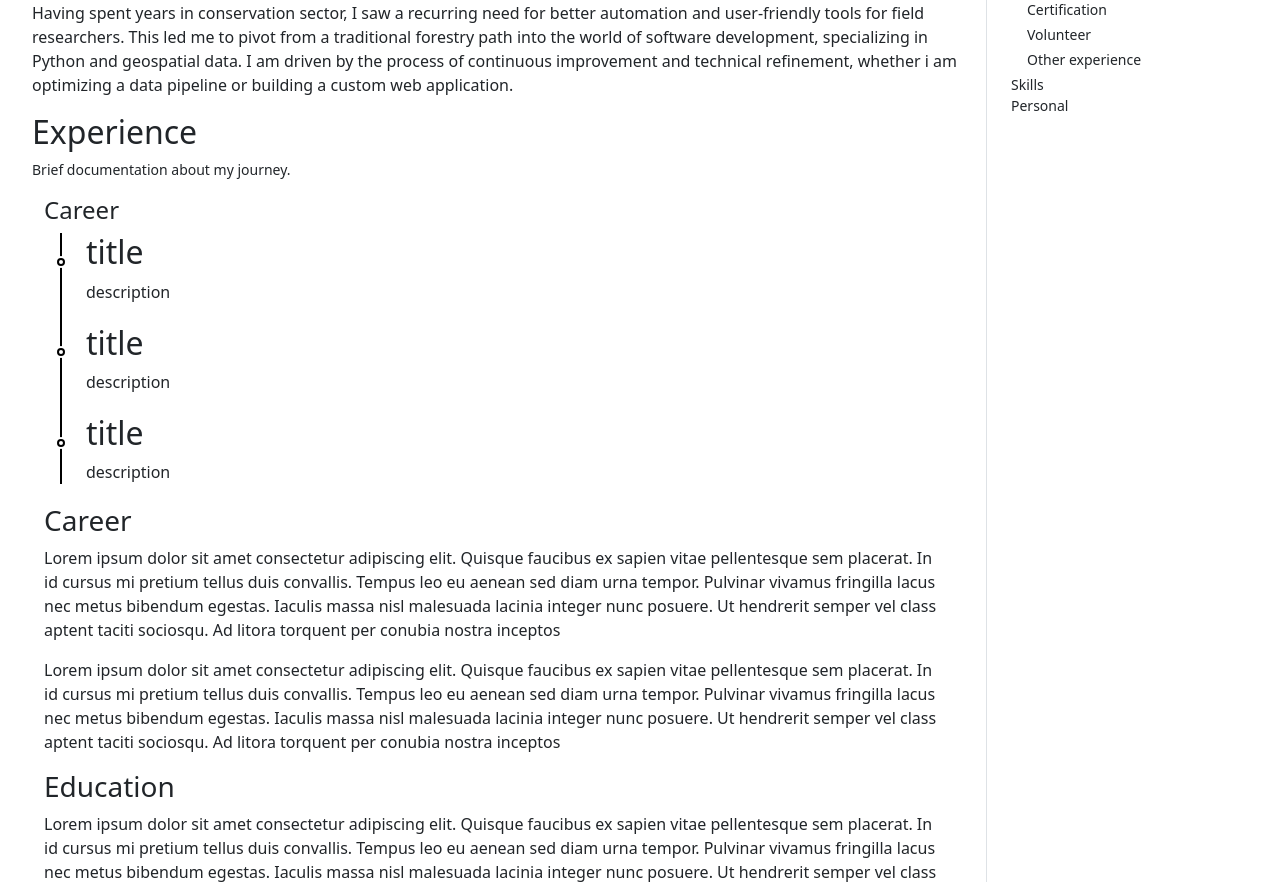
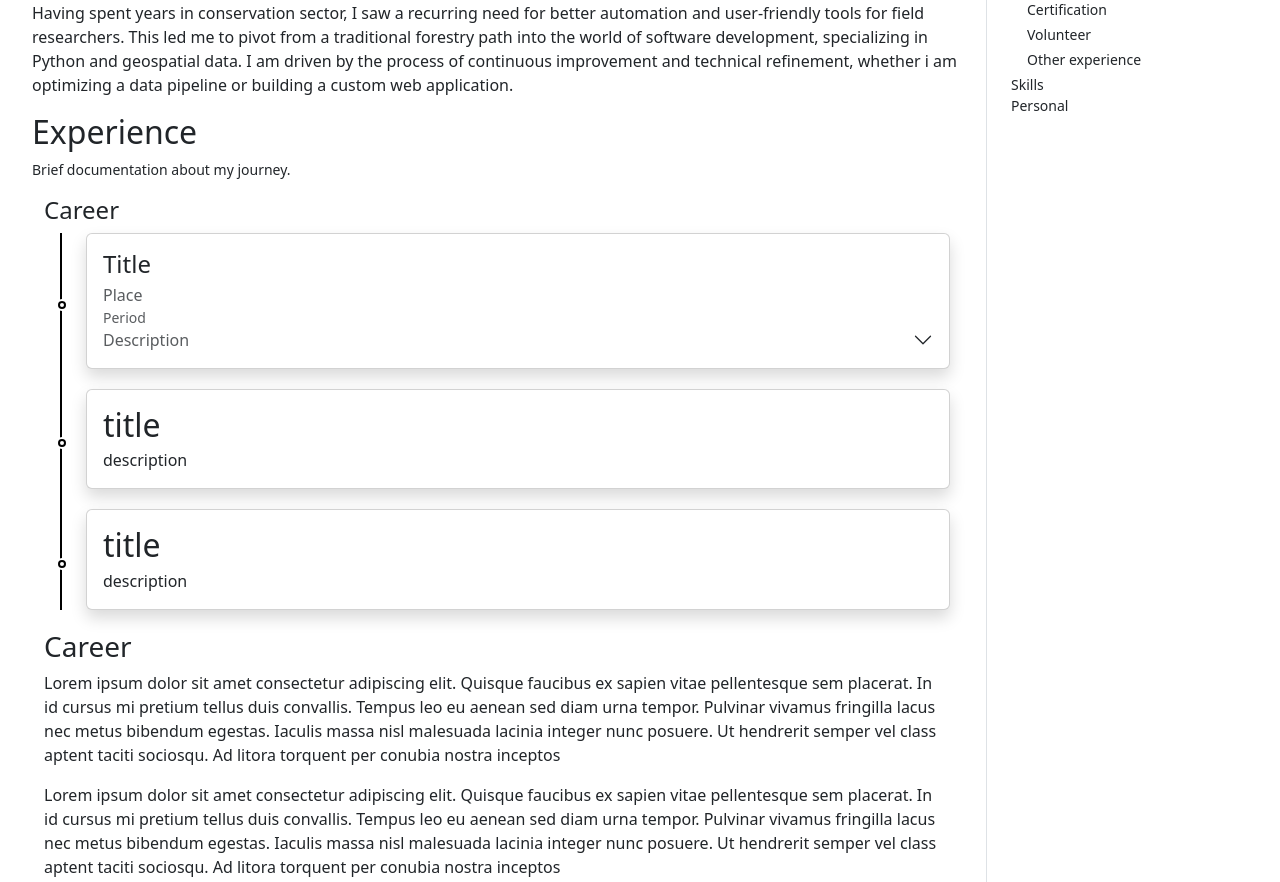
Before and after one commit to gPaluzi/gioWeb, a Flask app: page /about in a window 1280 px wide. Shown: the part 207-1089 px from the top of the page. Run offline with Flask 3, Linux system fonts and the light colour scheme.

Commit message:
setup exp section: card and accordion

```diff
--- a/static/styles.css
+++ b/static/styles.css
@@ -23,7 +23,7 @@
 .timeline-item::before{
     content: '';
     position: absolute;
-    top: 35%;
+    top: 50%;
     left: -1.8rem;
     width: 8px;
     height: 8px;
--- a/templates/about.html
+++ b/templates/about.html
@@ -18,18 +18,41 @@
 
                         <!-- Create timeline -->
                         <h3 class="display-6 fs-4 fw-medium">Career</h3>
-                        <div class="timeline">
-                            <div class="timeline-item">
-                                <h2>title</h2>
-                                <p>description</p>
+                        <div class="timeline fw-light">
+                            <div class="timeline-item card shadow">
+                                <div class="card-body">
+                                    <h3 class="card-title fs-4 fw-medium mb-1">Title</h3>
+                                    <p class="text-body-secondary fs-6 mb-0">Place</p>
+                                    <p class="text-body-secondary small mb-0">Period</p>
+                                    <div class="accordion accordion-flush" id="accordionExample">
+                                        <div class="accordion-item border-0">
+                                            <p class="accordion-header">
+                                                <button class="accordion-button collapsed px-0 py-0 fs-6 fw-light" type="button" data-bs-toggle="collapse" data-bs-target="#collapseOne">
+                                                    <p class="text-body-secondary fs-6 mb-0">
+                                                        Description
+                                                    </p>
+                                                </button>
+                                            </p>
+                                            <div id="collapseOne" class="accordion-collapse collapse" data-bs-parent="#accordionExample">
+                                                <div class="accordion-body px-0 pt-2 pb-0 small">
+                                                    <strong>This is the first item’s accordion body.</strong> It is shown by default, until the collapse plugin adds the appropriate classes that we use to style each element. These classes control the overall appearance, as well as the showing and hiding via CSS transitions. You can modify any of this with custom CSS or overriding our default variables. It’s also worth noting that just about any HTML can go within the <code>.accordion-body</code>, though the transition does limit overflow.
+                                                </div>
+                                            </div>
+                                        </div>
+                                    </div>
+                                </div>
                             </div>
-                            <div class="timeline-item">
-                                <h2>title</h2>
-                                <p>description</p>
+                            <div class="timeline-item card shadow">
+                                <div class="card-body">
+                                    <h2 class="card-title">title</h2>
+                                    <p class="card-subtitle">description</p>
+                                </div>
                             </div>
-                            <div class="timeline-item">
-                                <h2>title</h2>
-                                <p>description</p>
+                            <div class="timeline-item card shadow">
+                                <div class="card-body">
+                                    <h2 class="card-title">title</h2>
+                                    <p class="card-subtitle">description</p>
+                                </div>
                             </div>
                         </div>
 
```
